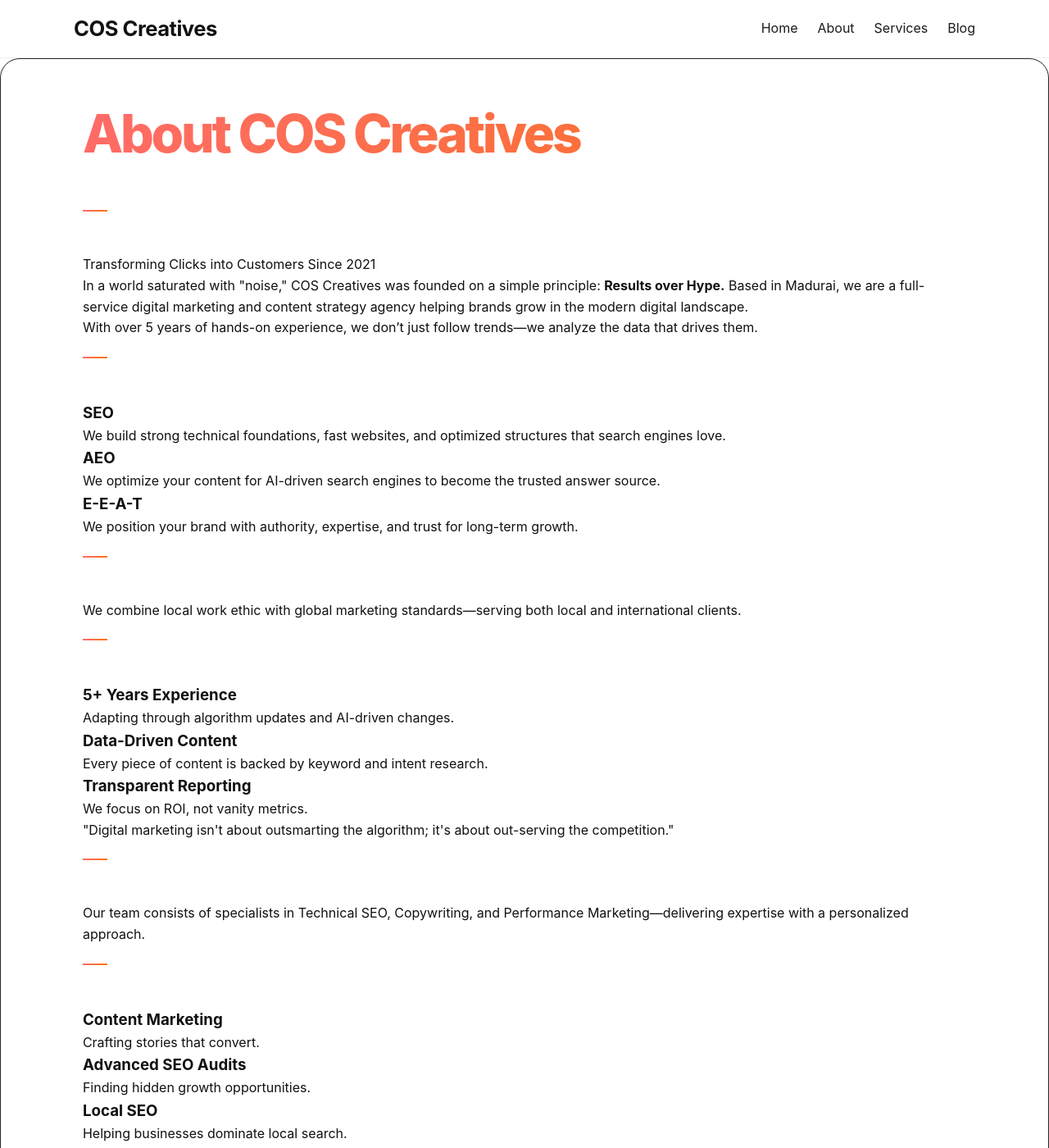
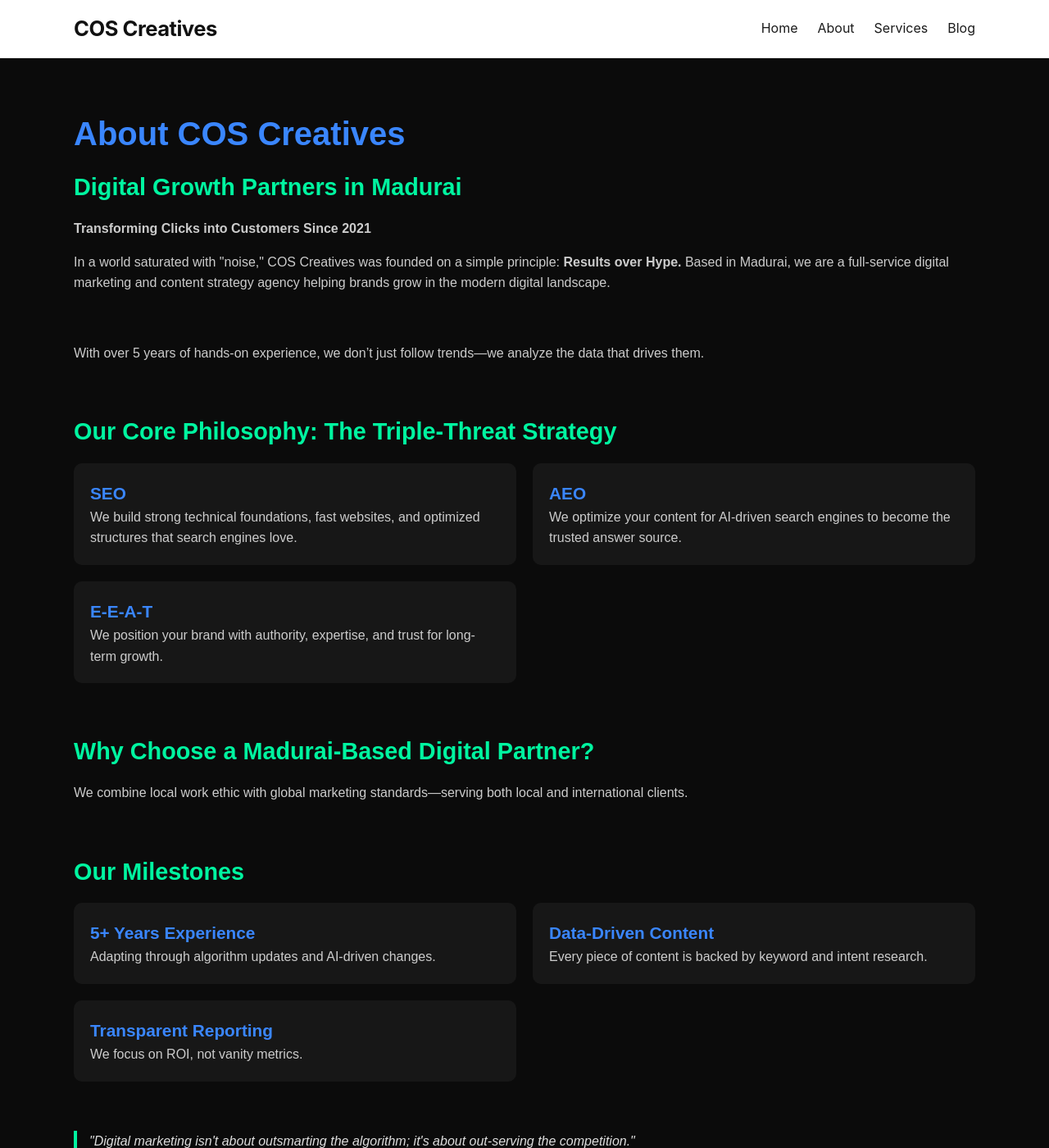
Before and after one commit to coscreativez-main/website, a Jekyll site: the page built from about.html, in a window 1280 px wide and 1400 px high. Shown: the whole window at 82% size. Built offline with Jekyll 4.4.1, drawn with Linux system fonts in a browser that asks for light colours.

Commit message:
Update style.css

```diff
--- a/assets/css/style.css
+++ b/assets/css/style.css
@@ -1305,159 +1305,108 @@
     }
 }
 
-
-/* --- COS Creatives: Premium Agency CSS --- */
-:root {
-    --bg-dark: #050505;
-    --card-bg: #111111;
-    --accent-gradient: linear-gradient(135deg, #ff6b6b 0%, #f97316 100%);
-    --text-primary: #ffffff;
-    --text-secondary: #a1a1aa;
-    --border-color: #27272a;
-    --glass: rgba(255, 255, 255, 0.03);
+/* ABOUT SECTION */
+.about-section {
+  background: #0B0B0B;
+  color: #ffffff;
+  padding: 60px 20px;
+  font-family: 'Poppins', sans-serif;
 }
 
-/* Base resets for the section */
-.cos-about-wrapper {
-    background-color: var(--bg-dark);
-    color: var(--text-primary);
-    font-family: 'Inter', -apple-system, sans-serif;
-    padding: 80px 20px;
-    line-height: 1.6;
+.about-section .container {
+  max-width: 1100px;
+  margin: auto;
 }
 
-/* SEO Title Styling */
-h1 {
-    font-size: clamp(2.5rem, 5vw, 4rem);
-    font-weight: 800;
-    letter-spacing: -0.05em;
-    background: var(--accent-gradient);
-    -webkit-background-clip: text;
-    -webkit-text-fill-color: transparent;
-    margin-bottom: 20px;
+/* TYPOGRAPHY */
+.about-section h1 {
+  font-size: 2.5rem;
+  color: #3A86FF;
+  margin-bottom: 10px;
 }
 
-.lead-text {
-    font-size: 1.25rem;
-    color: var(--text-secondary);
-    max-width: 700px;
-    margin-bottom: 60px;
+.about-section h2 {
+  font-size: 1.8rem;
+  color: #00F5A0;
+  margin-bottom: 15px;
 }
 
-/* Section Containers */
-section {
-    margin-bottom: 80px;
-    border: 1px solid var(--border-color);
-    padding: 40px;
-    border-radius: 24px;
-    background: var(--glass);
-    backdrop-filter: blur(10px);
+.about-section h3 {
+  font-size: 1.3rem;
+  color: #3A86FF;
 }
 
-h2 {
-    font-size: 1.8rem;
-    margin-bottom: 30px;
-    color: var(--text-primary);
-    display: flex;
-    align-items: center;
-    gap: 15px;
+.about-section p {
+  color: #ccc;
+  line-height: 1.6;
 }
 
-h2::before {
-    content: "";
-    width: 30px;
-    height: 2px;
-    background: var(--accent-gradient);
+.about-section .tagline {
+  font-weight: 600;
+  margin-bottom: 15px;
 }
 
-/* Interactive Lists */
-ul {
-    list-style: none;
-    padding: 0;
+/* SECTIONS */
+.about-section .section {
+  margin-bottom: 60px;
 }
 
-ul li {
-    padding: 15px 0;
-    border-bottom: 1px solid var(--border-color);
-    color: var(--text-secondary);
-    transition: 0.3s;
+/* GRID */
+.about-section .grid {
+  display: grid;
+  grid-template-columns: repeat(2, 1fr);
+  gap: 20px;
 }
 
-ul li:hover {
-    color: var(--text-primary);
-    padding-left: 10px;
+/* CARD */
+.about-section .card {
+  background: rgba(255,255,255,0.05);
+  padding: 20px;
+  border-radius: 10px;
+  transition: 0.3s ease;
 }
 
-ul li strong {
-    color: var(--text-primary);
-    display: block;
-    font-size: 1.1rem;
-    margin-bottom: 4px;
+.about-section .card:hover {
+  transform: translateY(-5px);
+  background: rgba(255,255,255,0.08);
 }
 
-/* The Quote Block */
-blockquote {
-    font-size: 1.5rem;
-    font-weight: 500;
-    padding: 40px 0;
-    border-top: 1px dashed var(--border-color);
-    border-bottom: 1px dashed var(--border-color);
-    margin: 60px 0;
-    color: #efefef;
-    text-align: center;
-    position: relative;
+/* QUOTE */
+.about-section .quote {
+  font-style: italic;
+  border-left: 4px solid #00F5A0;
+  padding-left: 15px;
+  color: #ddd;
 }
 
-/* Grid Layout for Services (AEO Optimized) */
-.services-summary ul {
-    display: grid;
-    grid-template-columns: repeat(auto-fit, minmax(250px, 1fr));
-    gap: 20px;
-    border: none;
+/* CTA */
+.about-section .cta {
+  text-align: center;
 }
 
-.services-summary li {
-    background: var(--card-bg);
-    border: 1px solid var(--border-color);
-    padding: 30px;
-    border-radius: 16px;
-    text-align: center;
+.about-section .btn-primary {
+  display: inline-block;
+  background: #3A86FF;
+  color: #fff;
+  padding: 14px 28px;
+  border-radius: 30px;
+  text-decoration: none;
+  font-weight: 600;
+  transition: 0.3s ease;
 }
 
-/* Elite CTA */
-.cta-section {
-    text-align: center;
-    background: var(--accent-gradient);
-    padding: 60px 40px;
-    border-radius: 30px;
-    border: none;
+.about-section .btn-primary:hover {
+  background: #00F5A0;
+  color: #000;
 }
 
-.cta-section p {
-    font-size: 1.4rem;
-    font-weight: 600;
-    color: #000;
-    margin-bottom: 30px;
+/* RESPONSIVE */
+@media (max-width: 768px) {
+  .about-section h1 {
+    font-size: 2rem;
+  }
+
+  .about-section .grid {
+    grid-template-columns: 1fr;
+  }
 }
-
-.cta-button {
-    background: #000;
-    color: #fff;
-    padding: 18px 45px;
-    border-radius: 100px;
-    text-decoration: none;
-    font-weight: 700;
-    display: inline-block;
-    transition: transform 0.2s;
-}
-
-.cta-button:hover {
-    transform: scale(1.05);
-}
-
-/* Responsive Fixes */
-@media (max-width: 768px) {
-    section { padding: 25px; }
-    h1 { text-align: left; }
-    blockquote { font-size: 1.2rem; }
-}
```
